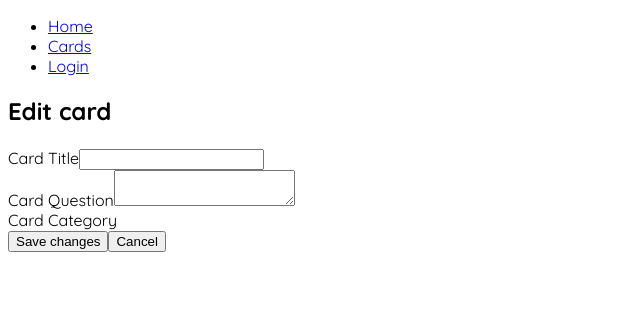
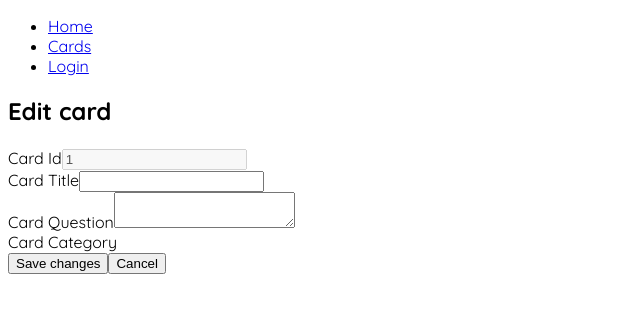
Before and after one commit to Innovation-scan-game/ISG-CMS, a Vue app: page /editcard/1 in a window 1280 px wide. Shown: the top 312 px of the page, without its empty margins (0-640 px from the left). Built offline with nearby package versions, Linux system fonts and the light colour scheme; the HTML template or start-up script is replaced by a standard one.

Commit message:
Fixed edit function

```diff
--- a/src/components/cards/EditCard.vue
+++ b/src/components/cards/EditCard.vue
@@ -4,6 +4,12 @@
       <form ref="form">
         <h2 class="mt-3 mt-lg-5">Edit card</h2>
         <h5 class="mb-4"></h5>
+
+        <div class="input-group mb-3">
+          <span class="input-group-text">Card Id</span>
+          <input type="text" :value="this.card.Id" class="form-control" disabled/>
+        </div>
+
 
         <div class="input-group mb-3">
           <span class="input-group-text">Card Title</span>
@@ -54,12 +60,12 @@ import axios from '../../axios-auth'
 export default {
   name: "CreateCards",
   props: {
-    id: Number,
+    id: String,
   },
   data() {
     return {
       card: {
-        id: "",
+        Id: this.id,
         Name: "",
         Body: "",
         type: 0
@@ -69,7 +75,7 @@ export default {
   methods: {
     updateCard() {
       axios
-        .put("https://cardisc.azurewebsites.net/api/cards/" + this.card.id, this.card)
+      .put("https://cardisc.azurewebsites.net/api/cards", this.card)
         .then((res) => {
           console.log(res.data);
           this.$refs.form.reset();
--- a/src/router/index.js
+++ b/src/router/index.js
@@ -9,7 +9,7 @@ import Login from '../components/Login.vue';
 const router = createRouter({
   history: createWebHistory(import.meta.env.BASE_URL),
   routes: [
-    { path: '/', component: Home },
+    { path: '/', component: Login },
     { path: '/cards', component: CardList },
     { path: '/login', component: Login },
     { path: '/createcard', component: CreateCard },
--- a/src/stores/loginStore.js
+++ b/src/stores/loginStore.js
@@ -21,6 +21,7 @@ export const useLoginStore = defineStore('loginStore', {
             localStorage.setItem("username", this.username,)
             this.expiration = result.data.expireAt;
             console.log(result.data);
+            // this.$router.push('/cards');
         }).catch(error => console.log(error));
     },
     restoreState(){
```
